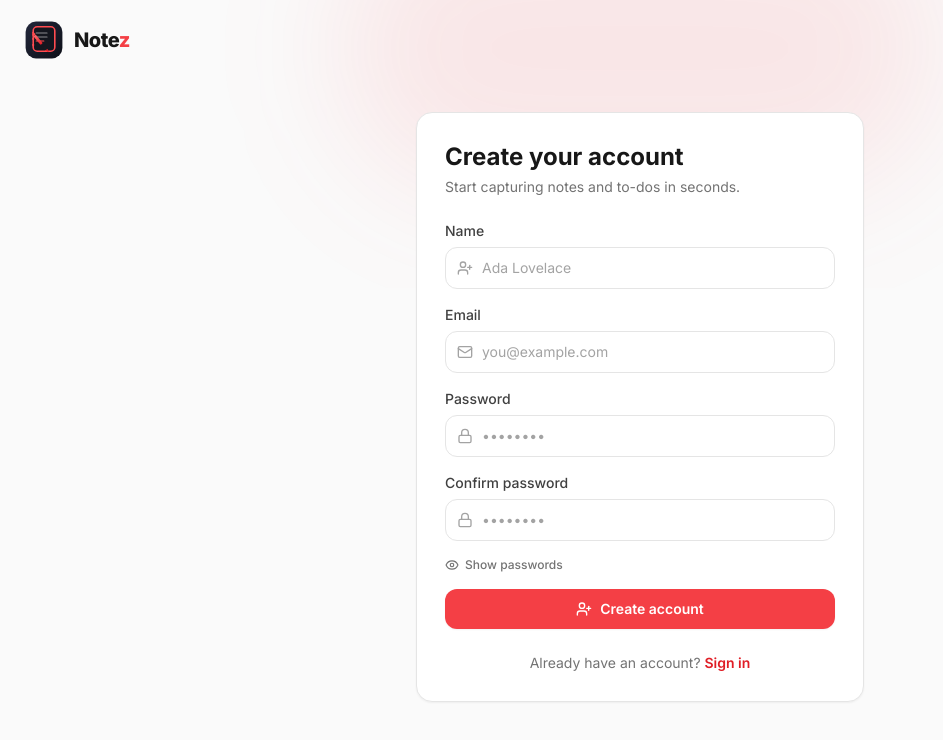
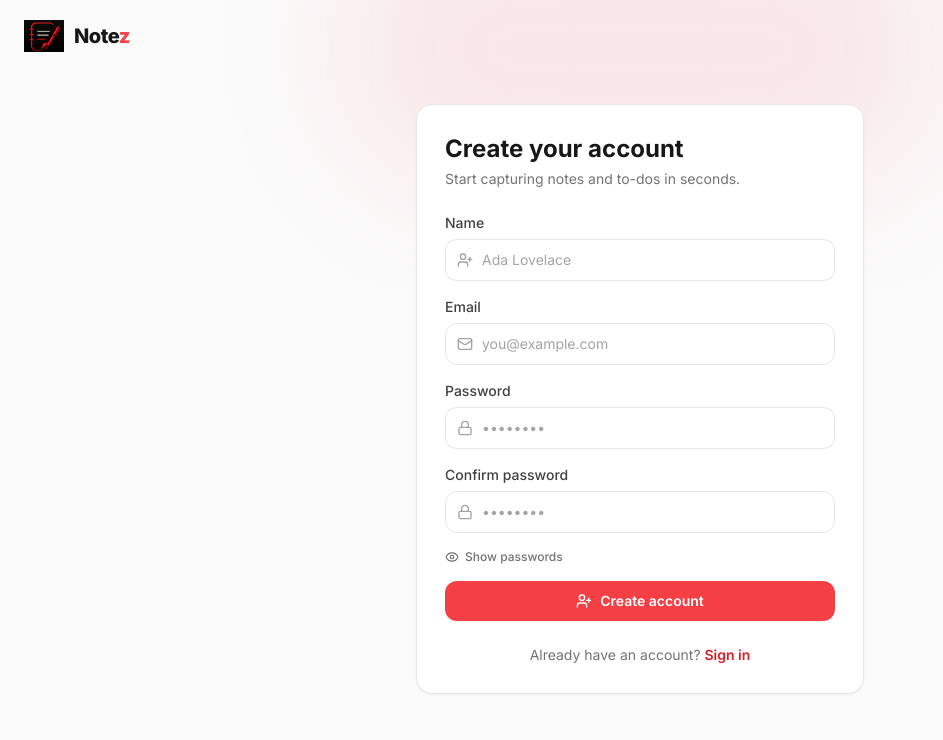
Before and after one commit to Praveendev629/Notez, a React (Vite) app in the folder client/: page /register in a window 1280 px wide. Shown: the top 740 px of the page, without its empty margins (0-943 px from the left). Built offline with nearby package versions, Linux system fonts and the light colour scheme.

Commit message:
Fix checkbox, pinned notes filter, and replace SVG logos with images

```diff
--- a/client/src/components/Logo.jsx
+++ b/client/src/components/Logo.jsx
@@ -1,74 +1,26 @@
 export function LogoMark({ className = '', size = 200 }) {
   return (
-    <svg
+    <img
+      src="/assets/imag1.jpg"
+      alt="Notez logo mark"
       width={size}
       height={size}
-      viewBox="0 0 200 200"
-      fill="none"
-      xmlns="http://www.w3.org/2000/svg"
       className={className}
-      role="img"
-      aria-label="Notez logo mark"
-    >
-      <defs>
-        <linearGradient id="nz-tile" x1="0" y1="0" x2="200" y2="200" gradientUnits="userSpaceOnUse">
-          <stop offset="0" stopColor="#23283c" />
-          <stop offset="1" stopColor="#0c0e16" />
-        </linearGradient>
-        <linearGradient id="nz-pen" x1="0" y1="0" x2="0" y2="1">
-          <stop offset="0" stopColor="#ff6b6e" />
-          <stop offset="1" stopColor="#e01e26" />
-        </linearGradient>
-      </defs>
-
-      <rect x="8" y="8" width="184" height="184" rx="52" fill="url(#nz-tile)" stroke="rgba(255,255,255,0.07)" strokeWidth="1.5" />
-
-      <g>
-        <rect x="46" y="34" width="108" height="122" rx="20" fill="#14161f" stroke="#ff4b50" strokeWidth="8" />
-        <rect x="41" y="60" width="10" height="9" rx="3" fill="#ff4b50" />
-        <rect x="41" y="90" width="10" height="9" rx="3" fill="#ff4b50" />
-        <rect x="41" y="120" width="10" height="9" rx="3" fill="#ff4b50" />
-        <rect x="58" y="62" width="60" height="6" rx="3" fill="#ffffff" opacity="0.5" />
-        <rect x="58" y="82" width="60" height="6" rx="3" fill="#ffffff" opacity="0.5" />
-        <rect x="58" y="102" width="44" height="6" rx="3" fill="#ff4b50" />
-        <path d="M106 158 h22 a22 22 0 0 1 -22 -22 z" fill="#ff4b50" />
-      </g>
-
-      <g transform="translate(112 148) rotate(-40)">
-        <rect x="-8" y="-104" width="16" height="12" rx="4" fill="#ff4b50" />
-        <rect x="-7" y="-92" width="14" height="56" rx="5" fill="url(#nz-pen)" />
-        <rect x="-7" y="-20" width="14" height="20" rx="4" fill="#15181f" />
-        <path d="M-7 0 L7 0 L0 18 Z" fill="#e01e26" />
-      </g>
-    </svg>
+      style={{ objectFit: 'contain' }}
+    />
   );
 }
 
 export function LogoText({ className = '', size = 360 }) {
   return (
-    <svg
+    <img
+      src="/assets/logo.jpg"
+      alt="Notez"
       width={size}
       height={size * (120 / 420)}
-      viewBox="0 0 420 120"
-      fill="none"
-      xmlns="http://www.w3.org/2000/svg"
       className={className}
-      role="img"
-      aria-label="Notez"
-    >
-      <text
-        x="0"
-        y="60"
-        fontFamily="Inter, 'Segoe UI', system-ui, sans-serif"
-        fontSize="78"
-        fontWeight="800"
-        fill="currentColor"
-        letterSpacing="-1.5"
-      >
-        Note<tspan fill="#ff4b50">z</tspan>
-      </text>
-      <path d="M6 104 C 30 104, 300 88, 402 90" stroke="#ff4b50" strokeWidth="8" strokeLinecap="round" fill="none" />
-    </svg>
+      style={{ objectFit: 'contain' }}
+    />
   );
 }
 
--- a/client/src/hooks/useNotes.js
+++ b/client/src/hooks/useNotes.js
@@ -24,7 +24,7 @@ export function useNotes(filter = {}) {
     }
   }, [
     filter.type,
-    filter.isPinned,
+    filter.pinned,
     filter.archived,
     filter.completed,
     filter.sort,
--- a/client/src/pages/HomePage.jsx
+++ b/client/src/pages/HomePage.jsx
@@ -29,7 +29,7 @@ export default function HomePage() {
   const [menuOpen, setMenuOpen] = useState(false);
 
   const filter = useMemo(() => {
-    if (tab === 'pinned') return { isPinned: true, sort };
+    if (tab === 'pinned') return { pinned: true, sort };
     if (tab === 'todos') return { type: 'todo', sort };
     if (tab === 'archived') return { archived: true, sort };
     return { archived: false, sort };
--- a/client/src/pages/TodoEditorPage.jsx
+++ b/client/src/pages/TodoEditorPage.jsx
@@ -304,7 +304,7 @@ export default function TodoEditorPage() {
                   }`}
                 >
                   <button
-                    onClick={() => update(item.id, { completed: !item.completed })}
+                    onClick={() => updateItem(item.id, { completed: !item.completed })}
                     className={`flex h-5 w-5 shrink-0 items-center justify-center rounded-md border transition ${
                       item.completed
                         ? 'border-brand-500 bg-brand-500 text-white'
```
